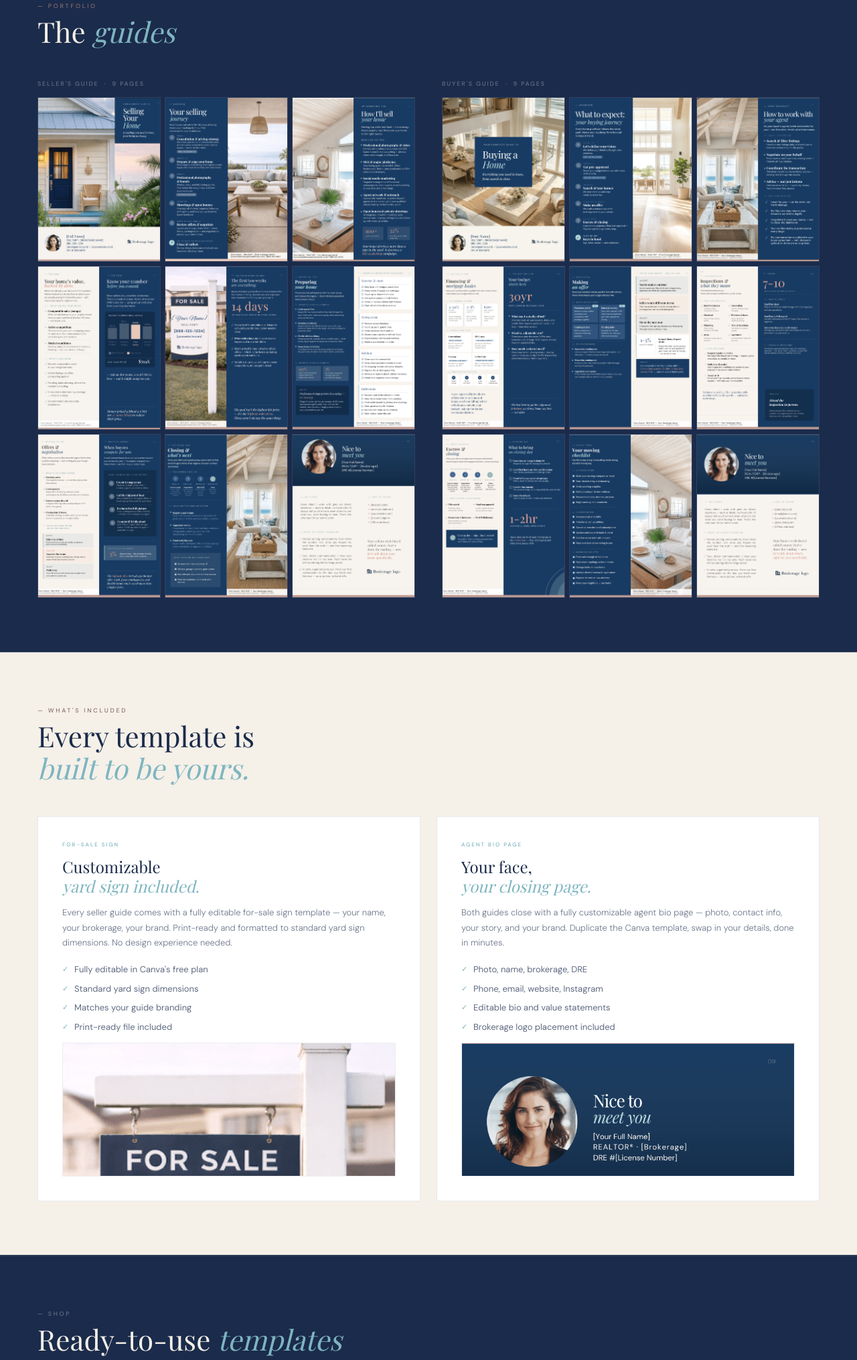
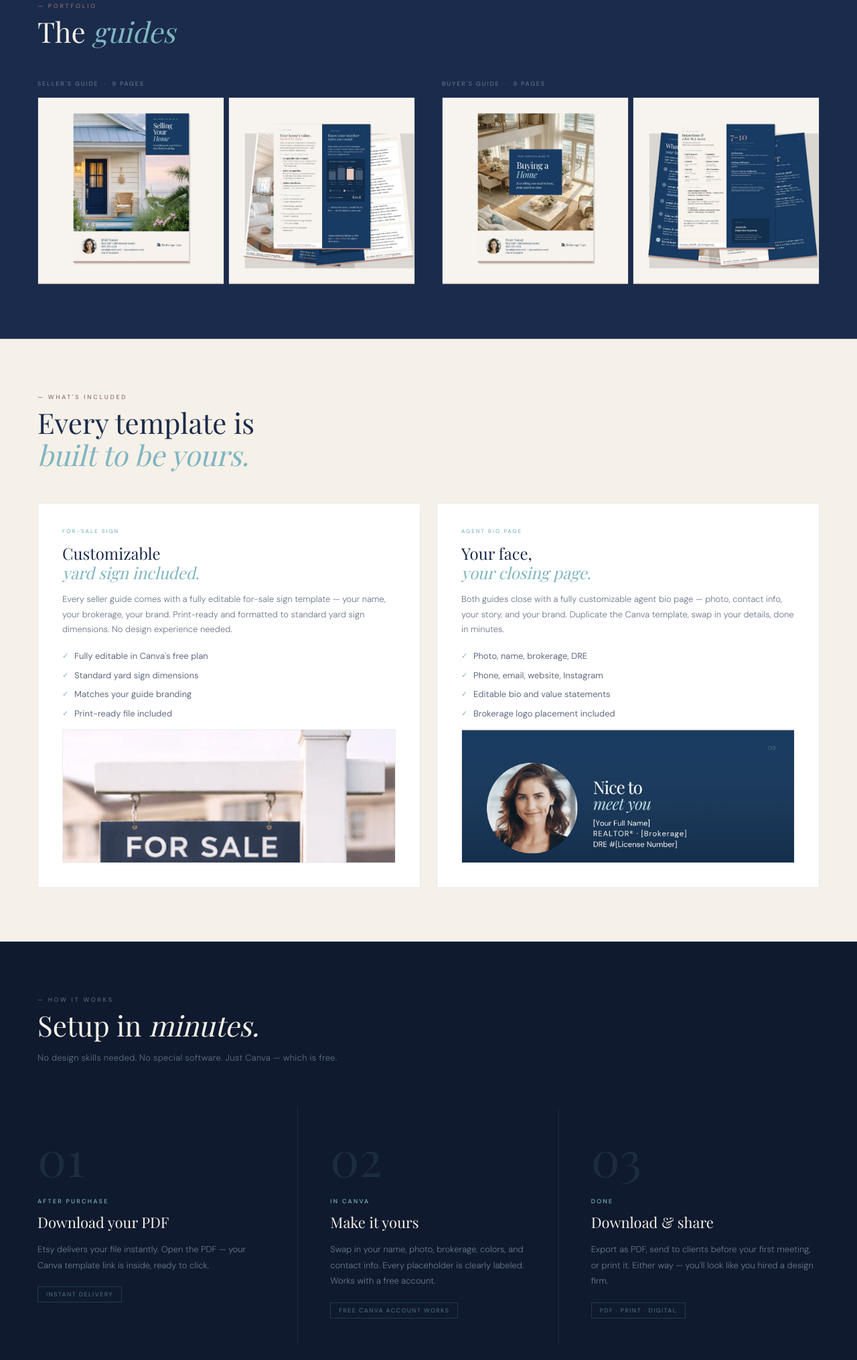
Before and after one commit to heylanaswanson/bluecirclecreative, a plain HTML site: page index.html in a window 1280 px wide. Shown: the part 878-2909 px from the top of the page at 67% size. Drawn offline with nearby package versions, Linux system fonts and the light colour scheme; a web font is replaced by a local one.

Commit message:
added etsy images

```diff
--- a/index.html
+++ b/index.html
@@ -166,7 +166,7 @@ footer{background:#0a1220;padding:28px 56px;display:flex;justify-content:space-b
 .footer-text{font-family:var(--serif);font-size:12px;color:rgba(255,255,255,0.35);letter-spacing:0.03em}
 .footer-right{font-size:10px;letter-spacing:0.15em;color:rgba(200,216,232,0.2)}
 
-@media(max-width:960px){nav{padding:18px 28px}.nav-links{gap:20px}section{padding:60px 28px}.hero{padding:100px 28px 60px}.guides-grid{grid-template-columns:1fr;gap:32px}.features-grid{grid-template-columns:1fr}.shop-grid{grid-template-columns:1fr 1fr}.about-inner{grid-template-columns:1fr;gap:36px}.about-photo{width:180px;height:180px}.contact-strip{flex-direction:column;align-items:flex-start;padding:48px 28px}footer{padding:24px 28px;flex-direction:column;gap:10px;text-align:center}}
+@media(max-width:960px){nav{padding:18px 28px}.nav-links{gap:20px}section{padding:60px 28px}.hero{padding:100px 28px 60px}.guides-grid{grid-template-columns:1fr;gap:32px}.features-grid{grid-template-columns:1fr}.shop-grid{grid-template-columns:1fr 1fr}.about-inner{grid-template-columns:1fr;gap:36px}.about-photo{width:180px;height:180px}.contact-strip{flex-direction:column;align-items:flex-start;padding:48px 28px}footer{padding:24px 28px;flex-direction:column;gap:10px;text-align:center}.how-steps{grid-template-columns:1fr !important}}
 @media(max-width:600px){nav{padding:16px 20px}.nav-links{display:none}section{padding:48px 20px}.hero{padding:88px 20px 48px}.shop-grid{grid-template-columns:1fr}.contact-strip{padding:40px 20px}footer{padding:20px}.feature-card{padding:24px}}
 @media(prefers-reduced-motion:reduce){*,*::before,*::after{animation-duration:0.01ms !important;transition-duration:0.01ms !important}html{scroll-behavior:auto}}
     </style>
@@ -231,65 +231,30 @@ footer{background:#0a1220;padding:28px 56px;display:flex;justify-content:space-b
           <div>
             <p class="guide-label" id="sg-label">SELLER'S GUIDE &nbsp;·&nbsp; 9
               PAGES</p>
-            <div class="pages-grid" role="list" aria-labelledby="sg-label">
-              <div class="page-thumb" role="listitem"><img
-                  src="images/01_cover.png"
-                  alt="Seller's guide cover page"></div>
-              <div class="page-thumb" role="listitem"><img
-                  src="images/02_overview.png"
-                  alt="Your selling journey overview"></div>
-              <div class="page-thumb" role="listitem"><img
-                  src="images/03_marketing-plan.png"
-                  alt="Marketing plan — how I'll sell your home"></div>
-              <div class="page-thumb" role="listitem"><img
-                  src="images/04_cma-overview.png"
-                  alt="CMA — know your number"></div>
-              <div class="page-thumb" role="listitem"><img
-                  src="images/05_pricing.png"
-                  alt="Pricing strategy — the first two weeks"></div>
-              <div class="page-thumb" role="listitem"><img
-                  src="images/06_preparing.png" alt="Preparing your home"></div>
-              <div class="page-thumb" role="listitem"><img
-                  src="images/07_offers.png" alt="Offers and negotiation"></div>
-              <div class="page-thumb" role="listitem"><img
-                  src="images/08_closing.png"
-                  alt="Closing and what's next"></div>
-              <div class="page-thumb" role="listitem"><img
-                  src="images/09_agent-bio.png"
-                  alt="Agent bio — Nice to meet you"></div>
+            <div style="display:grid;grid-template-columns:1fr 1fr;gap:6px;">
+              <div class="page-thumb"
+                style="aspect-ratio:auto;height:280px;"><img
+                  src="images/s_mockup_01_hero.jpg"
+                  alt="Seller's guide cover mockup"></div>
+              <div class="page-thumb"
+                style="aspect-ratio:auto;height:280px;"><img
+                  src="images/s_mockup_02_spread.jpg"
+                  alt="Seller's guide interior pages spread"></div>
             </div>
           </div>
 
           <div>
             <p class="guide-label" id="bg-label">BUYER'S GUIDE &nbsp;·&nbsp; 9
               PAGES</p>
-            <div class="pages-grid" role="list" aria-labelledby="bg-label">
-              <div class="page-thumb" role="listitem"><img
-                  src="images/01_b_cover.png"
-                  alt="Buyer's guide cover page"></div>
-              <div class="page-thumb" role="listitem"><img
-                  src="images/02_b_overview.png"
-                  alt="Your buying journey overview"></div>
-              <div class="page-thumb" role="listitem"><img
-                  src="images/03_b_your-agent.png"
-                  alt="How to work with your agent"></div>
-              <div class="page-thumb" role="listitem"><img
-                  src="images/04_b_financing.png"
-                  alt="Financing and mortgage basics"></div>
-              <div class="page-thumb" role="listitem"><img
-                  src="images/05_b_offers.png" alt="Making an offer"></div>
-              <div class="page-thumb" role="listitem"><img
-                  src="images/06_b_inspections.png"
-                  alt="Inspections and what they mean"></div>
-              <div class="page-thumb" role="listitem"><img
-                  src="images/07_b_escrow.png"
-                  alt="Closing and what's next"></div>
-              <div class="page-thumb" role="listitem"><img
-                  src="images/08_b_moving-checklist.png"
-                  alt="Your moving checklist"></div>
-              <div class="page-thumb" role="listitem"><img
-                  src="images/09_b_agent-bio.png"
-                  alt="Agent bio — Nice to meet you"></div>
+            <div style="display:grid;grid-template-columns:1fr 1fr;gap:6px;">
+              <div class="page-thumb"
+                style="aspect-ratio:auto;height:280px;"><img
+                  src="images/mockup_01_hero.jpg"
+                  alt="Buyer's guide cover mockup"></div>
+              <div class="page-thumb"
+                style="aspect-ratio:auto;height:280px;"><img
+                  src="images/mockup_02_spread.jpg"
+                  alt="Buyer's guide interior pages spread"></div>
             </div>
           </div>
 
@@ -349,6 +314,85 @@ footer{background:#0a1220;padding:28px 56px;display:flex;justify-content:space-b
 
       <div class="divider" role="separator"></div>
 
+      <section style="background:var(--navy-dark);padding:80px 56px;"
+        aria-labelledby="how-heading">
+        <p class="section-eyebrow" style="color:rgba(200,216,232,0.4);"
+          aria-hidden="true">— HOW IT WORKS</p>
+        <h2 class="section-h2" style="color:var(--ivory);margin-bottom:16px;"
+          id="how-heading">Setup in <em>minutes.</em></h2>
+        <p
+          style="font-size:13px;font-weight:300;color:rgba(200,216,232,0.45);margin-bottom:64px;letter-spacing:0.02em;">No
+          design skills needed. No special software. Just Canva — which is
+          free.</p>
+        <div style="display:grid;grid-template-columns:1fr 1fr 1fr;gap:0;">
+
+          <div
+            style="padding:40px 48px 40px 0;border-right:0.5px solid rgba(200,216,232,0.08);">
+            <span
+              style="font-family:var(--serif);font-size:72px;font-weight:400;color:rgba(126,181,192,0.12);line-height:1;display:block;margin-bottom:24px;">01</span>
+            <p
+              style="font-size:9px;font-weight:500;letter-spacing:0.25em;color:var(--teal);margin-bottom:12px;">AFTER
+              PURCHASE</p>
+            <h3
+              style="font-family:var(--serif);font-size:22px;color:var(--ivory);font-weight:400;line-height:1.2;margin-bottom:16px;">Download
+              your PDF</h3>
+            <p
+              style="font-size:13px;font-weight:300;color:rgba(200,216,232,0.5);line-height:1.8;">Etsy
+              delivers your file instantly. Open the PDF — your Canva template
+              link is inside, ready to click.</p>
+            <p
+              style="margin-top:20px;font-size:9px;font-weight:500;letter-spacing:0.15em;color:rgba(126,181,192,0.5);border:0.5px solid rgba(126,181,192,0.2);display:inline-block;padding:5px 12px;">INSTANT
+              DELIVERY</p>
+          </div>
+
+          <div
+            style="padding:40px 48px;border-right:0.5px solid rgba(200,216,232,0.08);">
+            <span
+              style="font-family:var(--serif);font-size:72px;font-weight:400;color:rgba(126,181,192,0.12);line-height:1;display:block;margin-bottom:24px;">02</span>
+            <p
+              style="font-size:9px;font-weight:500;letter-spacing:0.25em;color:var(--teal);margin-bottom:12px;">IN
+              CANVA</p>
+            <h3
+              style="font-family:var(--serif);font-size:22px;color:var(--ivory);font-weight:400;line-height:1.2;margin-bottom:16px;">Make
+              it yours</h3>
+            <p
+              style="font-size:13px;font-weight:300;color:rgba(200,216,232,0.5);line-height:1.8;">Swap
+              in your name, photo, brokerage, colors, and contact info. Every
+              placeholder is clearly labeled. Works with a free account.</p>
+            <p
+              style="margin-top:20px;font-size:9px;font-weight:500;letter-spacing:0.15em;color:rgba(126,181,192,0.5);border:0.5px solid rgba(126,181,192,0.2);display:inline-block;padding:5px 12px;">FREE
+              CANVA ACCOUNT WORKS</p>
+          </div>
+
+          <div style="padding:40px 0 40px 48px;">
+            <span
+              style="font-family:var(--serif);font-size:72px;font-weight:400;color:rgba(126,181,192,0.12);line-height:1;display:block;margin-bottom:24px;">03</span>
+            <p
+              style="font-size:9px;font-weight:500;letter-spacing:0.25em;color:var(--teal);margin-bottom:12px;">DONE</p>
+            <h3
+              style="font-family:var(--serif);font-size:22px;color:var(--ivory);font-weight:400;line-height:1.2;margin-bottom:16px;">Download
+              &amp; share</h3>
+            <p
+              style="font-size:13px;font-weight:300;color:rgba(200,216,232,0.5);line-height:1.8;">Export
+              as PDF, send to clients before your first meeting, or print it.
+              Either way — you'll look like you hired a design firm.</p>
+            <p
+              style="margin-top:20px;font-size:9px;font-weight:500;letter-spacing:0.15em;color:rgba(126,181,192,0.5);border:0.5px solid rgba(126,181,192,0.2);display:inline-block;padding:5px 12px;">PDF
+              · PRINT · DIGITAL</p>
+          </div>
+
+        </div>
+        <div
+          style="margin-top:56px;padding-top:40px;border-top:0.5px solid rgba(200,216,232,0.08);display:flex;justify-content:space-between;align-items:center;">
+          <p
+            style="font-family:var(--serif);font-size:18px;font-style:italic;color:rgba(200,216,232,0.45);">Ready
+            to show up like the agent you are?</p>
+          <a href="#shop" class="btn-primary">SHOP NOW →</a>
+        </div>
+      </section>
+
+      <div class="divider" role="separator"></div>
+
       <section class="shop" id="shop" aria-labelledby="shop-heading">
         <p class="section-eyebrow" aria-hidden="true">— SHOP</p>
         <h2 class="section-h2" id="shop-heading">Ready-to-use
@@ -359,7 +403,7 @@ footer{background:#0a1220;padding:28px 56px;display:flex;justify-content:space-b
 
           <article class="shop-card" aria-labelledby="prod-seller">
             <div class="shop-card-img">
-              <img src="images/01_cover.png"
+              <img src="images/s_mockup_01_hero.jpg"
                 alt="Seller's guide — coastal edition cover">
             </div>
             <div class="shop-card-body">
@@ -374,14 +418,15 @@ footer{background:#0a1220;padding:28px 56px;display:flex;justify-content:space-b
               <a
                 href="https://www.etsy.com/listing/4486205760/seller-guide-canva-template-for-real"
                 class="btn-navy" target="_blank" rel="noopener"
-                aria-label="Get the Seller's Guide Canva template on Etsy">GET
+                aria-label="Get the Seller's Guide Canva template on Etsy"
+                onclick="window.dataLayer=window.dataLayer||[];window.dataLayer.push({event:'etsy_click',product_name:'seller_guide',listing_id:'4486205760'});">GET
                 TEMPLATE →</a>
             </div>
           </article>
 
           <article class="shop-card" aria-labelledby="prod-buyer">
             <div class="shop-card-img">
-              <img src="images/01_b_cover.png"
+              <img src="images/mockup_01_hero.jpg"
                 alt="Buyer's guide — coastal edition cover">
             </div>
             <div class="shop-card-body">
@@ -396,17 +441,16 @@ footer{background:#0a1220;padding:28px 56px;display:flex;justify-content:space-b
               <a
                 href="https://www.etsy.com/listing/4486191460/buyer-guide-canva-template-for-real"
                 class="btn-navy" target="_blank" rel="noopener"
-                aria-label="Get the Buyer's Guide Canva template on Etsy">GET
+                aria-label="Get the Buyer's Guide Canva template on Etsy"
+                onclick="window.dataLayer=window.dataLayer||[];window.dataLayer.push({event:'etsy_click',product_name:'buyer_guide',listing_id:'4486191460'});">GET
                 TEMPLATE →</a>
             </div>
           </article>
 
           <article class="shop-card" aria-labelledby="prod-bundle">
             <div class="shop-card-img">
-              <div class="shop-card-img-split">
-                <img src="images/01_cover.png" alt="Seller's guide cover">
-                <img src="images/01_b_cover.png" alt="Buyer's guide cover">
-              </div>
+              <img src="images/bundle_hero_1.jpg"
+                alt="Agent bundle — buyer and seller guides">
             </div>
             <div class="shop-card-body">
               <p class="shop-card-tag">BUNDLE — BEST VALUE</p>
@@ -420,7 +464,8 @@ footer{background:#0a1220;padding:28px 56px;display:flex;justify-content:space-b
               <a
                 href="https://www.etsy.com/listing/4486209867/real-estate-agent-canva-bundle-buyer"
                 class="btn-navy" target="_blank" rel="noopener"
-                aria-label="Get the Agent Bundle — both guides on Etsy">GET
+                aria-label="Get the Agent Bundle — both guides on Etsy"
+                onclick="window.dataLayer=window.dataLayer||[];window.dataLayer.push({event:'etsy_click',product_name:'agent_bundle',listing_id:'4486209867'});">GET
                 BUNDLE →</a>
             </div>
           </article>
@@ -497,7 +542,9 @@ footer{background:#0a1220;padding:28px 56px;display:flex;justify-content:space-b
             onfocus="this.style.borderColor='rgba(126,181,192,0.6)'"
             onblur="this.style.borderColor='rgba(200,216,232,0.2)'"></textarea>
           <button type="submit" class="btn-primary"
-            style="width:100%;text-align:center;">SEND MESSAGE</button>
+            style="width:100%;text-align:center;"
+            onclick="window.dataLayer=window.dataLayer||[];window.dataLayer.push({event:'contact_form_submit'});">SEND
+            MESSAGE</button>
         </form>
       </section>
 
```
Also changed, not shown: images/bundle_hero_1.jpg (added), images/etsy_graphic_how_it_works.jpg (added), images/mockup_01_hero.jpg (added), images/mockup_02_spread.jpg (added), images/s_mockup_01_hero.jpg (added), images/s_mockup_02_spread.jpg (added).
